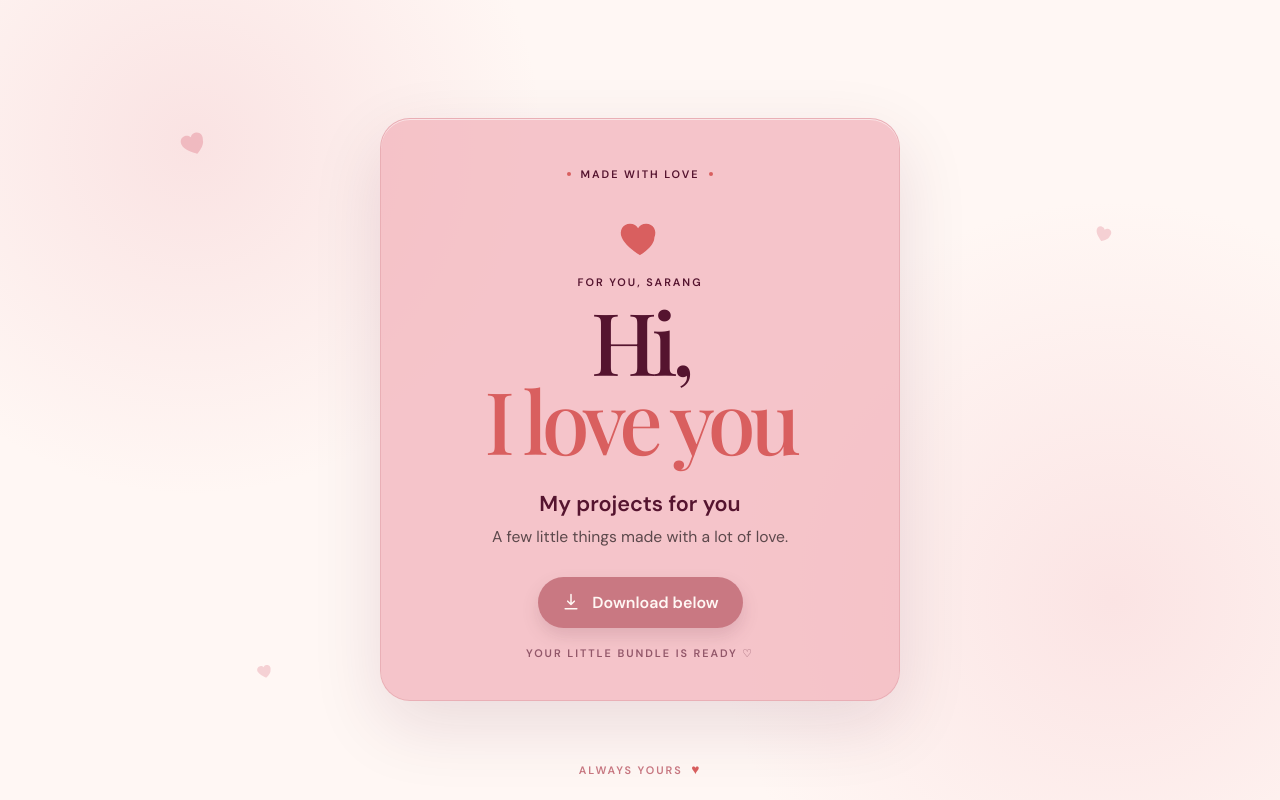
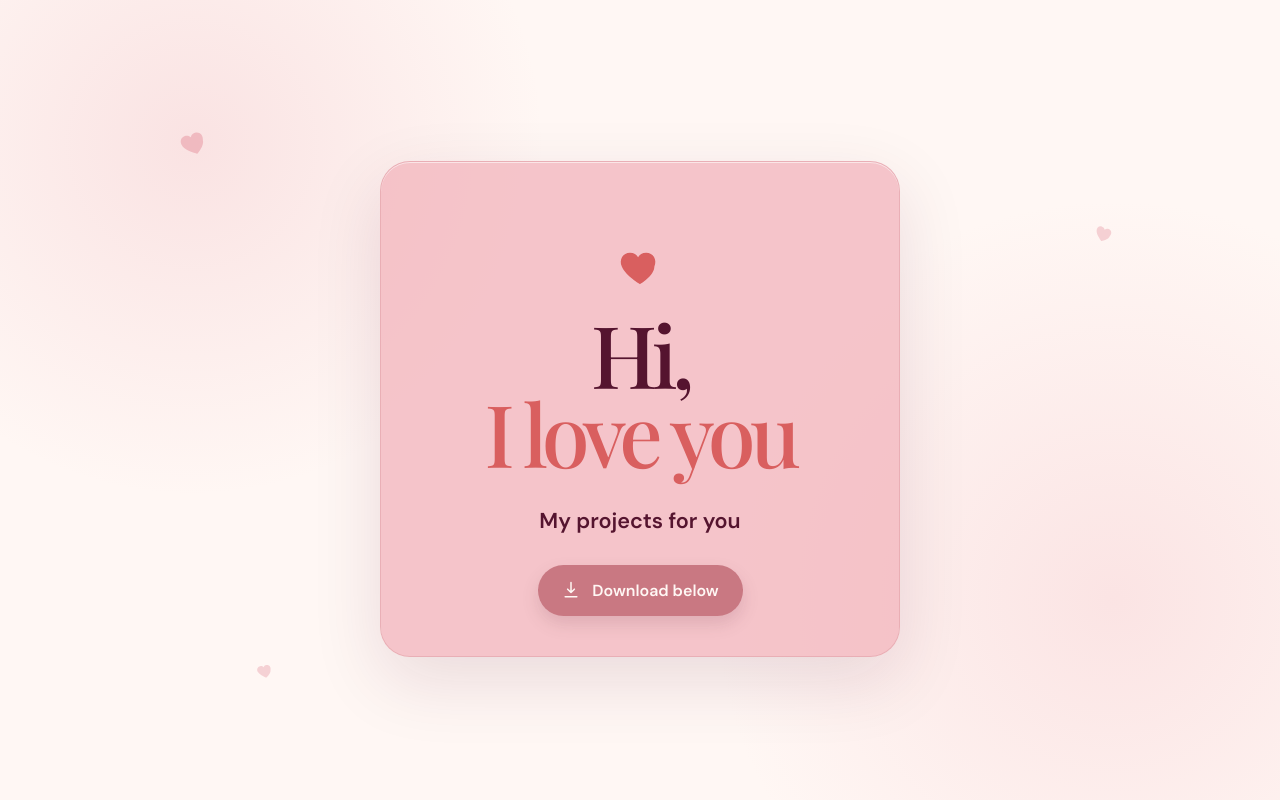
Before and after one commit to yathinm/downloads-for-sarang, a React (Vite) app: page / in a window 1280 px wide. Built offline with nearby package versions, Linux system fonts and the light colour scheme.

Commit message:
fix: simplify page copy

```diff
--- a/src/main.tsx
+++ b/src/main.tsx
@@ -26,27 +26,15 @@
       <span className="floating-heart heart-three"><HeartIcon /></span>
 
       <section className="love-card" aria-labelledby="page-title">
-        <div className="card-topline">
-          <span className="topline-dot" />
-          <span>made with love</span>
-          <span className="topline-dot" />
-        </div>
-
         <div className="hero-heart"><HeartIcon /></div>
-        <p className="eyebrow">for you, Sarang</p>
         <h1 id="page-title">Hi,<br /><span>I love you</span></h1>
         <p className="message">My projects for you</p>
-        <p className="submessage">A few little things made with a lot of love.</p>
 
         <a className="download-button" href="/downloads/projects-for-you.zip" download>
           <DownloadIcon />
           <span>Download below</span>
         </a>
-
-        <p className="download-note">Your little bundle is ready ♡</p>
       </section>
-
-      <footer>always yours <span aria-hidden="true">♥</span></footer>
     </main>
   )
 }
--- a/src/styles.css
+++ b/src/styles.css
@@ -46,23 +46,15 @@
   animation: card-in .8s cubic-bezier(.22, 1, .36, 1) both;
 }
 
-.card-topline, .eyebrow, .download-note, footer { text-transform: uppercase; letter-spacing: .18em; font-size: .68rem; font-weight: 600; }
-.card-topline { color: var(--deep-plum); display: flex; align-items: center; justify-content: center; gap: 10px; }
-.topline-dot { width: 4px; height: 4px; border-radius: 50%; background: var(--warm-coral); }
-.hero-heart { color: var(--warm-coral); width: 46px; margin: 34px auto 14px; animation: heart-beat 2.4s ease-in-out infinite; }
+.hero-heart { color: var(--warm-coral); width: 46px; margin: 34px auto 24px; animation: heart-beat 2.4s ease-in-out infinite; }
 .hero-heart svg, .floating-heart svg, .download-button svg { width: 100%; display: block; }
-.eyebrow { color: var(--deep-plum); margin: 0 0 12px; }
 h1 { color: var(--deep-plum); font-family: 'Playfair Display', Georgia, serif; font-size: clamp(3.4rem, 12vw, 5.4rem); font-weight: 500; line-height: .92; letter-spacing: -.065em; margin: 0; }
 h1 span { color: var(--warm-coral); font-style: italic; }
-.message { color: var(--deep-plum); font-size: 1.35rem; font-weight: 600; margin: 30px 0 8px; }
-.submessage { color: rgba(33, 23, 27, .72); margin: 0 auto 30px; font-size: .98rem; }
+.message { color: var(--deep-plum); font-size: 1.35rem; font-weight: 600; margin: 34px 0 30px; }
 .download-button { display: inline-flex; align-items: center; justify-content: center; gap: 11px; min-width: 205px; padding: 15px 23px; border-radius: 999px; color: var(--cream-white); background: var(--dusty-rose); box-shadow: 0 8px 18px rgba(85, 20, 47, .14); text-decoration: none; font-weight: 600; transition: transform .2s ease, background .2s ease, box-shadow .2s ease; }
 .download-button svg { width: 20px; height: 20px; }
 .download-button:hover { background: var(--warm-coral); transform: translateY(-2px); box-shadow: 0 12px 23px rgba(85, 20, 47, .2); }
 .download-button:focus-visible { outline: 3px solid var(--deep-plum); outline-offset: 4px; }
-.download-note { color: rgba(85, 20, 47, .62); margin: 18px 0 0; }
-footer { position: absolute; bottom: 22px; color: var(--dusty-rose); }
-footer span { color: var(--warm-coral); font-size: .85rem; margin-left: 4px; }
 .floating-heart { position: absolute; color: var(--soft-pink); opacity: .55; width: 30px; z-index: 0; }
 .heart-one { top: 16%; left: 14%; transform: rotate(-18deg); }
 .heart-two { top: 28%; right: 13%; width: 20px; opacity: .4; transform: rotate(20deg); }
```
